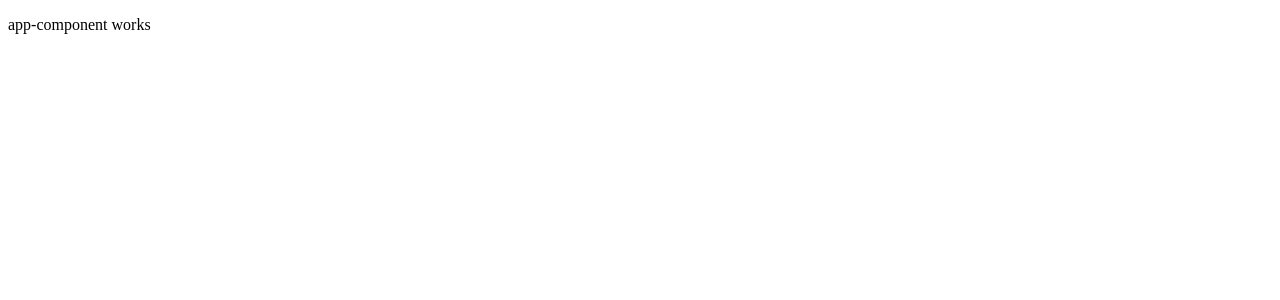
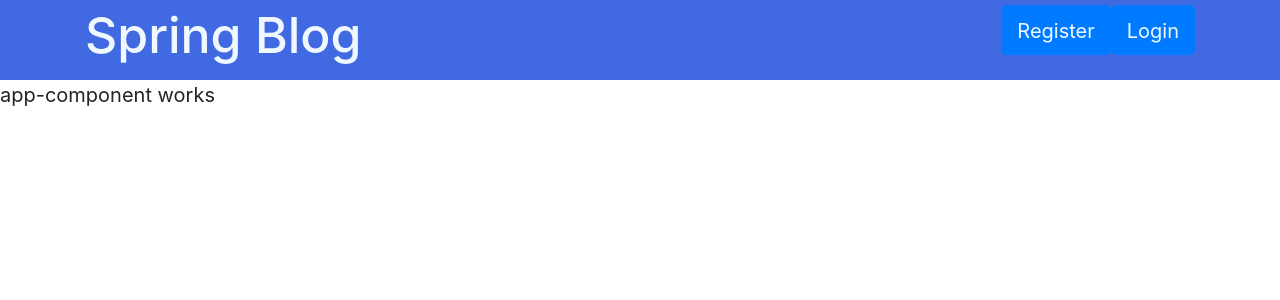
Before and after one commit to dpopkov/springtechie, an Angular app in the folder spring-blog-ang/: page / in a window 1280 px wide. Shown: the top 300 px of the page. Built offline with nearby package versions, Linux system fonts and the light colour scheme.

Commit message:
spring-blog-ang: add Header component.

```diff
--- a/spring-blog-ang/package.json
+++ b/spring-blog-ang/package.json
@@ -19,6 +19,7 @@
     "@angular/platform-browser": "~10.2.0",
     "@angular/platform-browser-dynamic": "~10.2.0",
     "@angular/router": "~10.2.0",
+    "bootstrap": "^4.6.0",
     "rxjs": "~6.6.0",
     "tslib": "^2.0.0",
     "zone.js": "~0.10.2"
--- a/spring-blog-ang/src/app/app.component.html
+++ b/spring-blog-ang/src/app/app.component.html
@@ -1 +1,2 @@
+<app-header></app-header>
 <p>app-component works</p>
--- a/spring-blog-ang/src/app/app.module.ts
+++ b/spring-blog-ang/src/app/app.module.ts
@@ -3,10 +3,12 @@ import { NgModule } from '@angular/core';
 
 import { AppRoutingModule } from './app-routing.module';
 import { AppComponent } from './app.component';
+import { HeaderComponent } from './header/header.component';
 
 @NgModule({
   declarations: [
-    AppComponent
+    AppComponent,
+    HeaderComponent
   ],
   imports: [
     BrowserModule,
--- /dev/null
+++ b/spring-blog-ang/src/app/header/header.component.css
@@ -0,0 +1,16 @@
+.header {
+  padding: 5px 20px;
+  background-color: royalblue;
+}
+
+.title {
+  color: aliceblue;
+  text-decoration: none;
+}
+
+.login, .register {
+  float: right;
+  text-decoration: none;
+  color: aliceblue;
+  padding-top: 10px;
+}
--- /dev/null
+++ b/spring-blog-ang/src/app/header/header.component.html
@@ -0,0 +1,13 @@
+<div class="header">
+  <div class="container">
+    <div class="row">
+      <div class="col-md-6">  <!-- Title -->
+        <h1><a href="" class="title">Spring Blog</a></h1>
+      </div>
+      <div class="col-md-6">  <!-- Login and Register -->
+        <a href="" class="login btn btn-primary">Login</a>
+        <a href="" class="register btn btn-primary">Register</a>
+      </div>
+    </div>
+  </div>
+</div>
--- /dev/null
+++ b/spring-blog-ang/src/app/header/header.component.ts
@@ -0,0 +1,15 @@
+import { Component, OnInit } from '@angular/core';
+
+@Component({
+  selector: 'app-header',
+  templateUrl: './header.component.html',
+  styleUrls: ['./header.component.css']
+})
+export class HeaderComponent implements OnInit {
+
+  constructor() { }
+
+  ngOnInit(): void {
+  }
+
+}
--- a/spring-blog-ang/src/styles.css
+++ b/spring-blog-ang/src/styles.css
@@ -1 +1,16 @@
-/* You can add global styles to this file, and also import other style files */
+@import "~bootstrap/dist/css/bootstrap.min.css";
+
+* {
+  margin: 0;
+  padding: 0;
+  box-sizing: border-box;
+}
+
+html {
+  background-color: #ffffff;
+  color: #555555;
+  font-family: 'Arial', sans-serif;
+  font-weight: 400;
+  font-size: 20px;
+  text-rendering: optimizeLegibility;
+}
```
Also changed, not shown: 2 other files (tests, documents, lock files or other folders).
